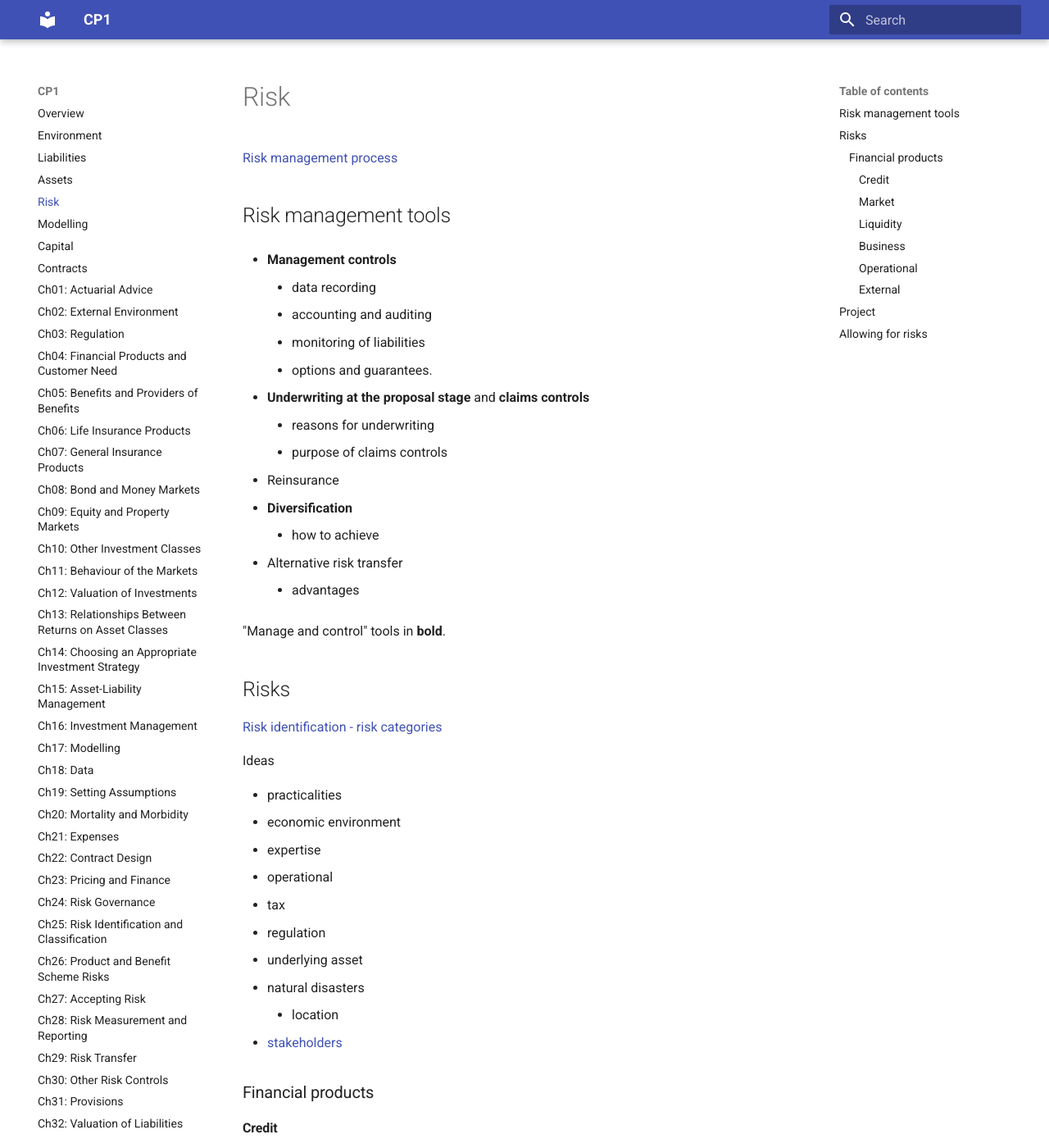
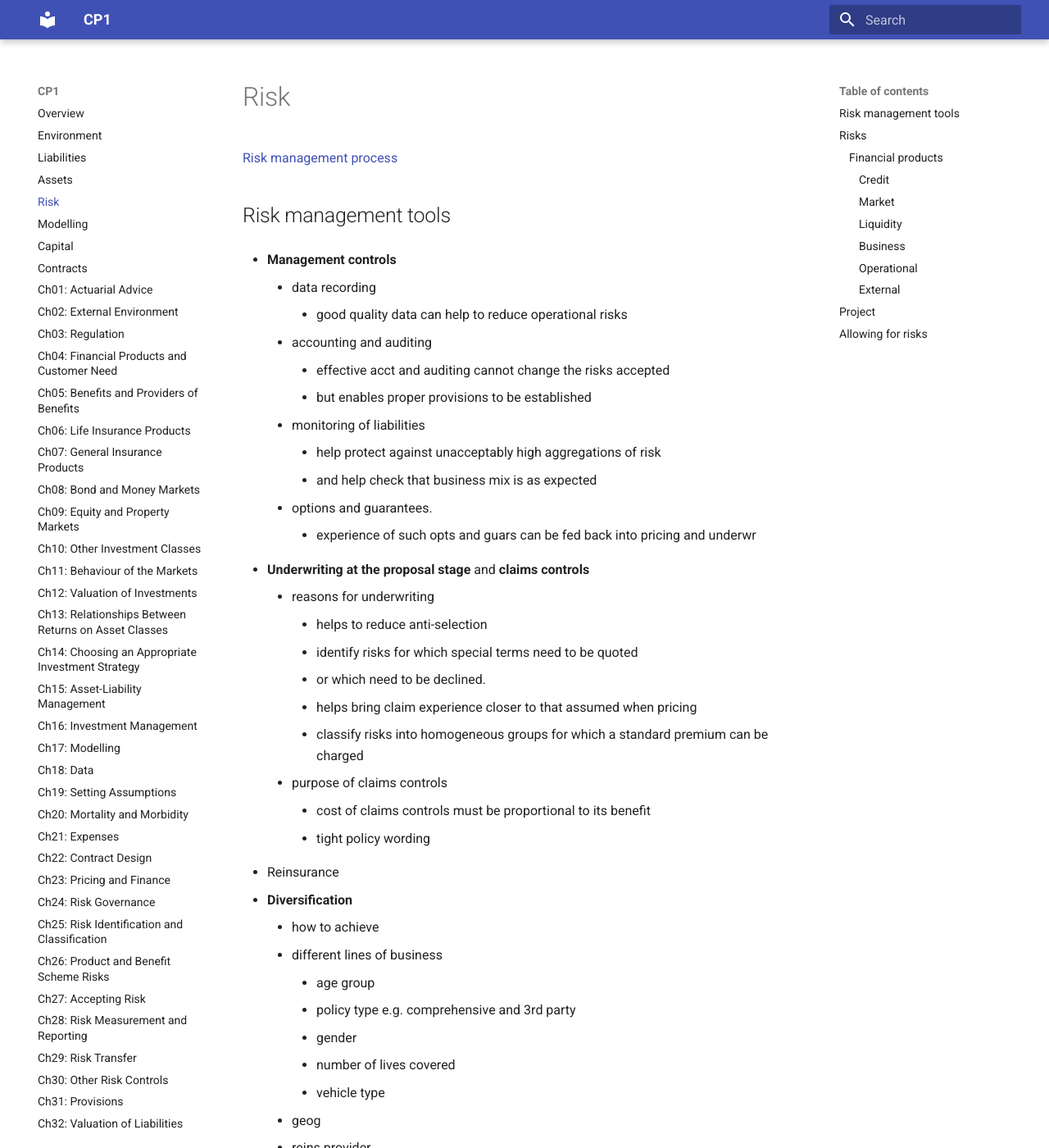
Before and after one commit to samthorold/scribbles, an MkDocs documentation site: the page built from docs/risk.md, in a window 1280 px wide and 1400 px high. Shown: the whole window at 82% size. Built offline with MkDocs 1.6.1 and Material for MkDocs 9.7.7, drawn with Linux system fonts in a browser that asks for light colours; some of the changed text lies outside the part shown.

Commit message:
Idea generation - risk controls

```diff
--- a/docs/risk.md
+++ b/docs/risk.md
@@ -4,16 +4,39 @@
 
 - **Management controls**
     - data recording
+        - good quality data can help to reduce operational risks
     - accounting and auditing
+        - effective acct and auditing cannot change the risks accepted
+        - but enables proper provisions to be established
     - monitoring of liabilities
+        - help protect against unacceptably high aggregations of risk
+        - and help check that business mix is as expected
     - options and guarantees.
+        - experience of such opts and guars can be fed back into pricing and underwr
 
 - **Underwriting at the proposal stage** and **claims controls**
     - reasons for underwriting
+        - helps to reduce anti-selection
+        - identify risks for which special terms need to be quoted
+        - or which need to be declined.
+        - helps bring claim experience closer to that assumed when pricing
+        - classify risks into homogeneous groups for which a standard premium can be charged
     - purpose of claims controls
+        - cost of claims controls must be proportional to its benefit
+        - tight policy wording
 - Reinsurance
 - **Diversification**
     - how to achieve
+    - different lines of business
+        - age group
+        - policy type e.g. comprehensive and 3rd party
+        - gender
+        - number of lives covered
+        - vehicle type
+    - geog
+    - reins provider
+    - asset classes (e.g. bonds and cash)
+    - assets held within a class (e.g. corp bonds issued by different companies).
 - Alternative risk transfer
     - advantages
 
```
